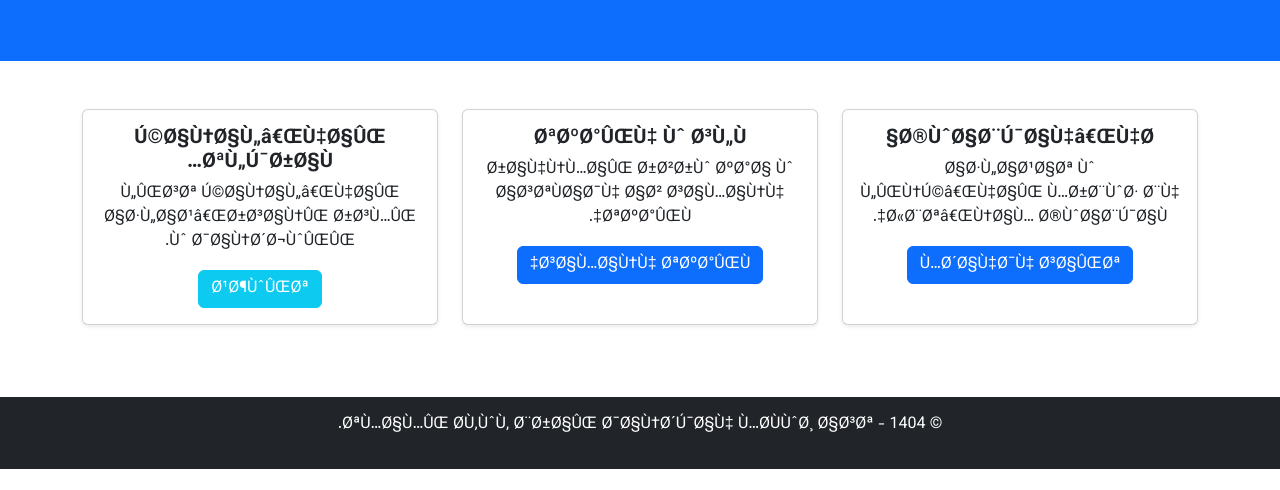
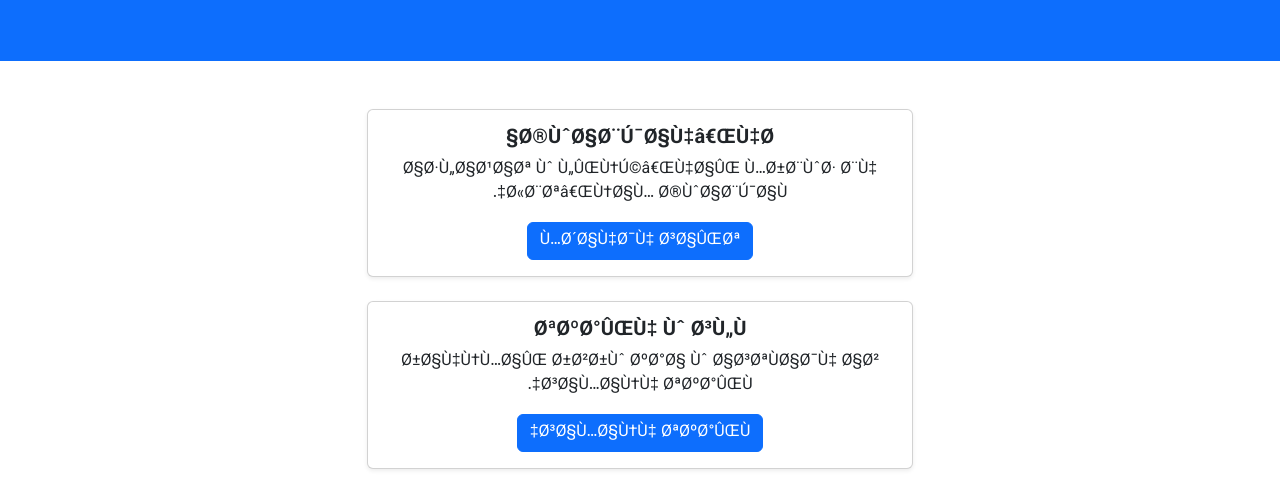
Before and after one commit to Aryamk11/scu-math, a plain HTML site: page index.html in a window 1280 px wide. Shown: the part 279-769 px from the top of the page. Drawn offline with nearby package versions, Linux system fonts and the light colour scheme; a small style sheet from the web is missing.

Commit message:
new structure

```diff
--- a/src/index.html
+++ b/index.html
@@ -7,7 +7,17 @@
 
     <link href="https://cdn.jsdelivr.net/npm/bootstrap@5.3.3/dist/css/bootstrap.rtl.min.css" rel="stylesheet" integrity="sha384-dpuaG1suU0eT09BYz1WMIeChkPSECJVTQyAhQkyFFWRHABDTmSUelN7PztBXHsaS" crossorigin="anonymous">
 
-    <link rel="stylesheet" href="css/main.css">
+    <style>
+        @import url('https://fonts.googleapis.com/css2?family=Vazirmatn:wght@300;400;700&display=swap');
+
+        body {
+            font-family: 'Vazirmatn', sans-serif;
+        }
+
+        .display-4, .card-title {
+            font-weight: 700;
+        }
+    </style>
 </head>
 <body>
 
@@ -26,35 +36,33 @@
 
     <main class="py-5">
         <div class="container">
-            <div class="row">
-                <div class="col-md-4 mb-4">
-                    <div class="card text-center shadow-sm h-100">
+            <div class="row justify-content-center">
+                <div class="col-lg-6 col-md-8 col-12">
+
+                    <div class="card text-center shadow-sm mb-4">
                         <div class="card-body">
                             <h5 class="card-title">خوابگاه‌ها</h5>
                             <p class="card-text">اطلاعات و لینک‌های مربوط به ثبت‌نام خوابگاه.</p>
                             <a href="#" class="btn btn-primary">مشاهده سایت</a>
                         </div>
                     </div>
-                </div>
 
-                <div class="col-md-4 mb-4">
-                    <div class="card text-center shadow-sm h-100">
+                    <div class="card text-center shadow-sm mb-4">
                         <div class="card-body">
                             <h5 class="card-title">تغذیه و سلف</h5>
                             <p class="card-text">راهنمای رزرو غذا و استفاده از سامانه تغذیه.</p>
                             <a href="#" class="btn btn-primary">سامانه تغذیه</a>
                         </div>
                     </div>
-                </div>
 
-                <div class="col-md-4 mb-4">
-                    <div class="card text-center shadow-sm h-100">
+                    <div class="card text-center shadow-sm mb-4">
                         <div class="card-body">
                             <h5 class="card-title">کانال‌های تلگرام</h5>
                             <p class="card-text">لیست کانال‌های اطلاع‌رسانی رسمی و دانشجویی.</p>
                             <a href="#" class="btn btn-info text-white">عضویت</a>
                         </div>
                     </div>
+
                 </div>
             </div>
         </div>
--- a/src/scss/main.scss
+++ /dev/null
@@ -1,18 +0,0 @@
-// Import a clean Persian font
-@import url('https://fonts.googleapis.com/css2?family=Vazirmatn:wght@300;400;700&display=swap');
-
-// --- Custom Styles ---
-
-// Set the primary font for the entire site
-body {
-    font-family: 'Vazirmatn', sans-serif;
-}
-
-// Example of a custom style override
-.card-title {
-    font-weight: 700;
-}
-
-.display-4 {
-    font-weight: 700;
-}
```
Also changed, not shown: css/main.css (deleted), src/css/main.css (deleted), 2 other files.
